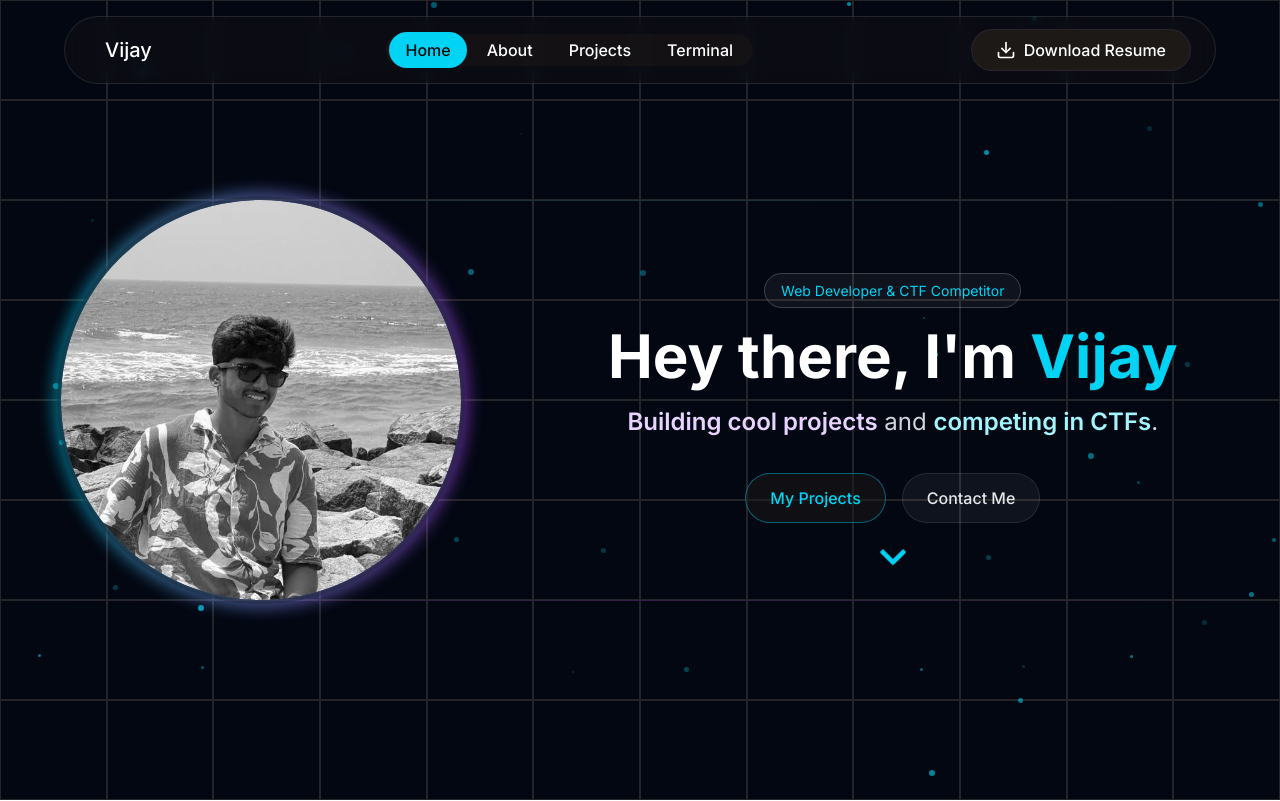
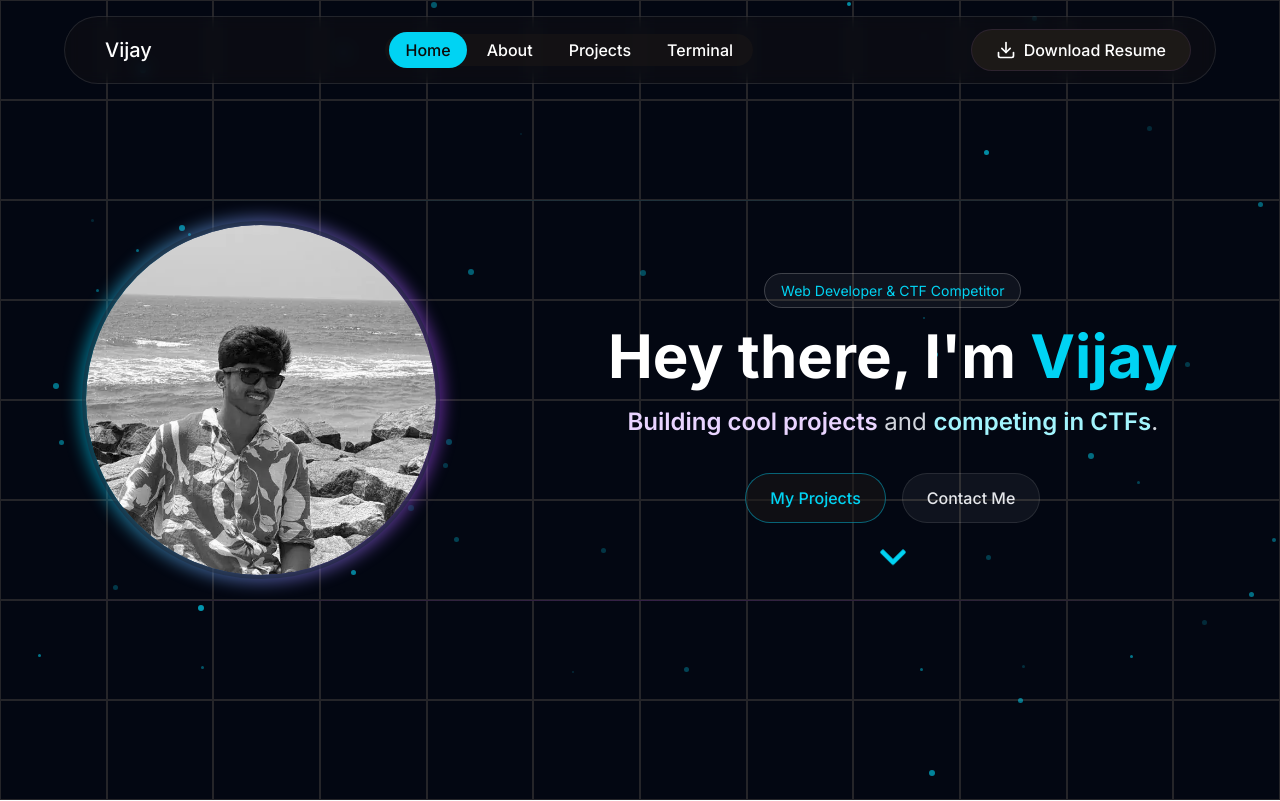
Before and after one commit to vijayvenkatj/portfolio, a Next.js app: page / in a window 1280 px wide. Shown: the top 801 px of the page. Built offline with nearby package versions, Linux system fonts and the light colour scheme.

Commit message:
Reduced image size

```diff
--- a/src/components/hero/profile-image.tsx
+++ b/src/components/hero/profile-image.tsx
@@ -1,6 +1,6 @@
 import React from 'react';
 import Image from 'next/image';
-import dp from '../../../public/dp.webp';
+import dp from '../../../public/dp-1.webp';
 
 export default function ProfileImage() {
   return (
@@ -16,11 +16,11 @@ export default function ProfileImage() {
       <Image
         src={dp}
         alt="Vijay - Portrait"
-        width={400}
-        height={400}
+        width={350}
+        height={350}
         quality={80} // Reduce quality slightly
         priority // Keep priority if it's the LCP element
-        className="object-cover rounded-full transition-transform duration-300 hover:scale-105"
+        className="object-cover rounded-full"
       />
 
       </div>
```
Also changed, not shown: public/dp-1.webp (added).
